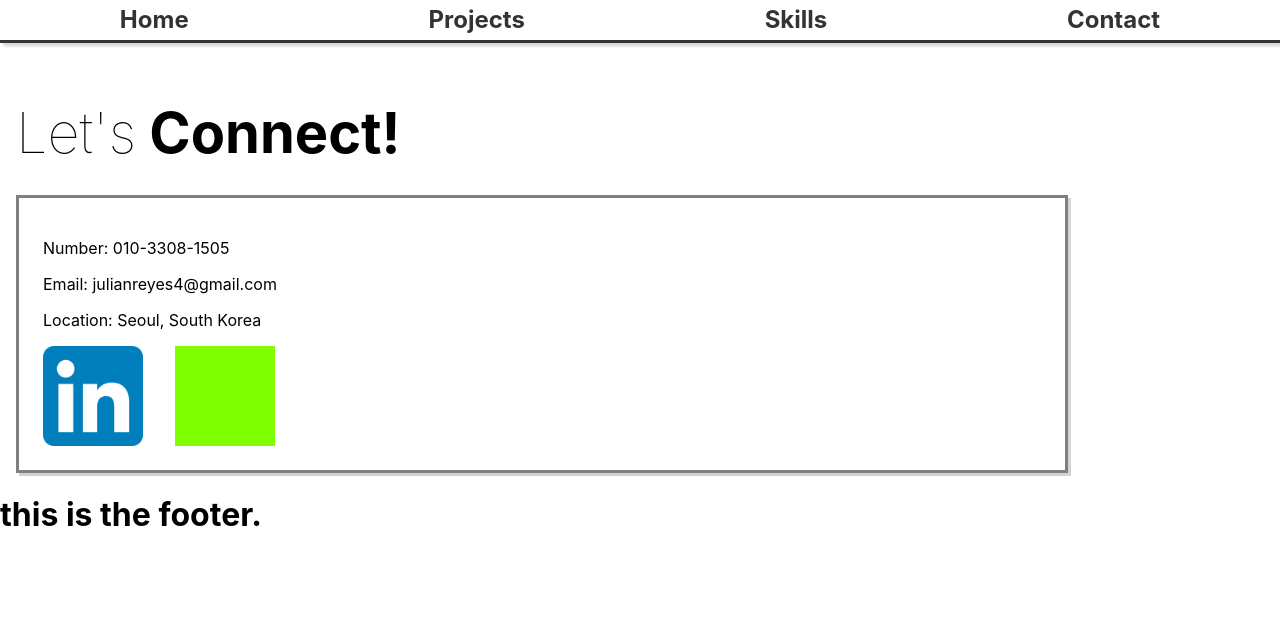
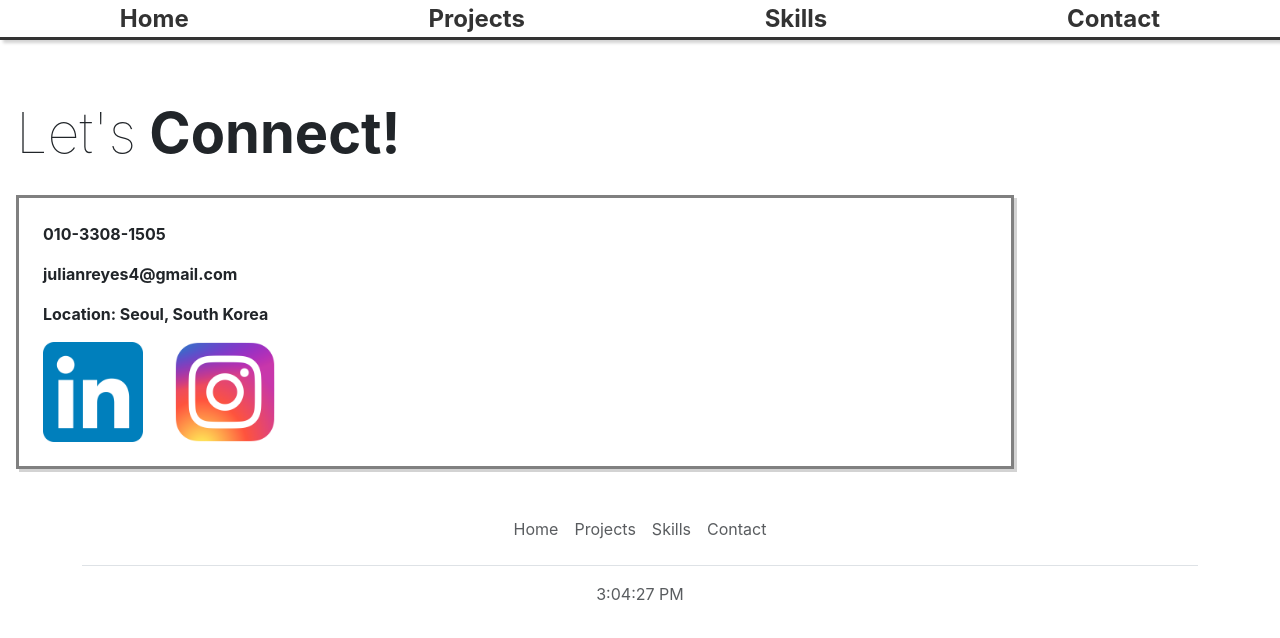
Before and after one commit to jreyes73/julian-portfolio, a React (Create React App) app: page /contact in a window 1280 px wide. Shown: the top 638 px of the page. Built offline with nearby package versions, Linux system fonts and the light colour scheme.

Commit message:
update footer to bootstrap footer

```diff
--- a/package.json
+++ b/package.json
@@ -6,7 +6,9 @@
     "@testing-library/jest-dom": "^5.17.0",
     "@testing-library/react": "^13.4.0",
     "@testing-library/user-event": "^13.5.0",
+    "bootstrap": "^5.3.3",
     "react": "^18.2.0",
+    "react-bootstrap": "^2.10.2",
     "react-dom": "^18.2.0",
     "react-router-dom": "^6.22.3",
     "react-scripts": "5.0.1",
--- a/public/index.html
+++ b/public/index.html
@@ -25,6 +25,7 @@
       Learn how to configure a non-root public URL by running `npm run build`.
     -->
     <title>Julian's Portfolio</title>
+    <link href="https://cdn.jsdelivr.net/npm/bootstrap@5.3.3/dist/css/bootstrap.min.css" rel="stylesheet" integrity="sha384-QWTKZyjpPEjISv5WaRU9OFeRpok6YctnYmDr5pNlyT2bRjXh0JMhjY6hW+ALEwIH" crossorigin="anonymous">
   </head>
   <body>
     <noscript>You need to enable JavaScript to run this app.</noscript>
--- a/src/Root/Root.jsx
+++ b/src/Root/Root.jsx
@@ -1,16 +1,28 @@
-import React from "react";
+import React, { useState } from "react";
 import { Outlet } from 'react-router-dom';
 import Header from "../components/Header/Header";
 import Footer from "../components/Footer/Footer";
 
 export default function Root() {
+
+    const time = new Date().toLocaleTimeString();
+    const[timeNow, setTimeNow] = useState(time);
+
+
+    function updateTime() {
+        setTimeNow(new Date().toLocaleTimeString());
+    }
+
+    setInterval(updateTime, 1000);
+
+
     return (
         <>
             <Header/>
             <main style={{margin: "1rem"}} >
                 <Outlet/>
             </main>
-            <Footer/>
+            <Footer clock={timeNow} />
         </>
     )
 }
--- a/src/components/Contact/Contact.css
+++ b/src/components/Contact/Contact.css
@@ -1,3 +1,12 @@
+.contact-greeting {
+    text-align: start;
+    width: 100%;
+    font-size: 3.5rem;
+    margin: 5rem 0 2rem 0;
+    line-height: 3.7rem;
+    font-weight: 700;
+}
+
 .contact-container {
     width: 80%;
     margin-top: 1rem;
@@ -6,12 +15,7 @@
     box-shadow: 3px 3px lightgray;
 }
 
-.contact-greeting {
-    text-align: start;
-    width: 100%;
-    font-size: 3.5rem;
-    margin: 5rem 0 2rem 0;
-    line-height: 3.7rem;
+.contact-container p {
     font-weight: 700;
 }
 
--- a/src/components/Contact/Contact.jsx
+++ b/src/components/Contact/Contact.jsx
@@ -1,17 +1,18 @@
 import React from "react";
 import './Contact.css'
+import { NavLink } from "react-router-dom";
 
 export default function Contact() {
     return (
         <>
         <h1 className="contact-greeting" ><span style={{fontWeight: 100}} >Let's</span> Connect!</h1>
         <div className="contact-container">
-            <p>Number: 010-3308-1505</p>
-            <p>Email: julianreyes4@gmail.com</p>
+            <p>010-3308-1505</p>
+            <p>julianreyes4@gmail.com</p>
             <p>Location: Seoul, South Korea</p>
             <div className="sns-container">
-                <img src="LinkedIn.png" alt="sns1" ></img>
-                <div className="instagram-logo" ></div>
+                <NavLink to="https://www.linkedin.com/" target="_blank" ><img src="LinkedIn.png" alt="sns1" ></img></NavLink>
+                <NavLink to="https://www.instagram.com/" target="_blank" ><img src="Instagram.webp" alt="sns2" ></img></NavLink>
             </div>
         </div>
         </>
--- a/src/components/Footer/Footer.jsx
+++ b/src/components/Footer/Footer.jsx
@@ -1,7 +1,20 @@
 import React from "react";
+import { Link } from "react-router-dom";
 
-export default function Footer() {
+
+export default function Footer(props) {
+
     return (
-        <h1>this is the footer.</h1>
+        <div className="container">
+            <footer className="py-3 my-4">
+                <ul className="nav justify-content-center border-bottom pb-3 mb-3">
+                    <li className="nav-item"><Link to='/' className="nav-link px-2 text-body-secondary">Home</Link></li>
+                    <li className="nav-item"><Link to="projects" className="nav-link px-2 text-body-secondary">Projects</Link></li>
+                    <li className="nav-item"><Link to="skills" className="nav-link px-2 text-body-secondary">Skills</Link></li>
+                    <li className="nav-item"><Link to="contact" className="nav-link px-2 text-body-secondary">Contact</Link></li>
+                </ul>
+                <p className="text-center text-body-secondary">{props.clock}</p>
+            </footer>
+        </div>
     )
 }
```
Also changed, not shown: 1 other file (tests, documents, lock files or other folders).
